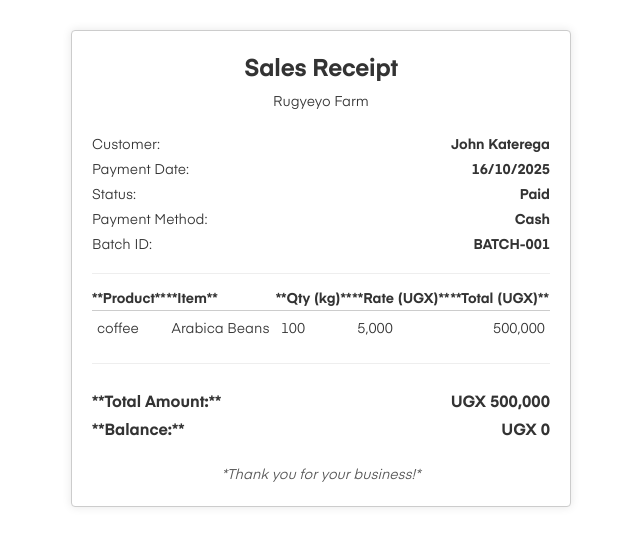
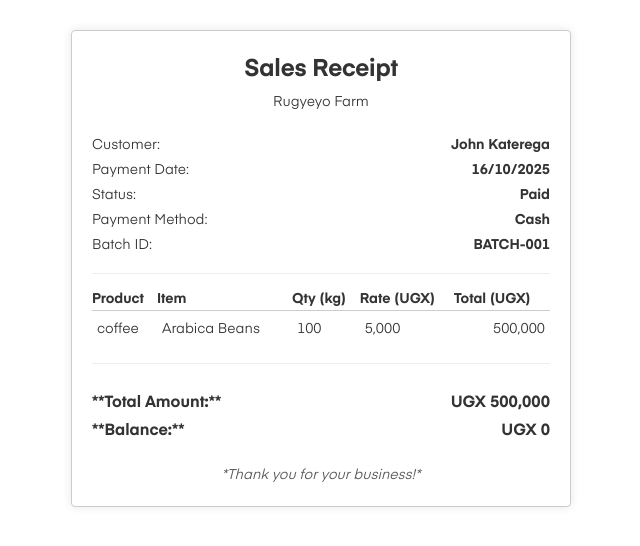
Before and after one commit to FARM-3/farm-web, a React (Vite) app: page /receipt in a window 1280 px wide. Shown: the top 546 px of the page, without its empty margins (319-959 px from the left). Built offline with nearby package versions, Linux system fonts and the light colour scheme; sample sign-in values are in the browser's storage.

Commit message:
removed astarics in the itemized lits table section

```diff
--- a/src/pages/receipt.jsx
+++ b/src/pages/receipt.jsx
@@ -64,11 +64,11 @@ const Receipt = () => {
       <table style={styles.itemTable}>
         <thead>
           <tr style={styles.tableHeaderRow}>
-            <th>**Product**</th>
-            <th>**Item**</th>
-            <th>**Qty (kg)**</th>
-            <th>**Rate (UGX)**</th>
-            <th>**Total (UGX)**</th>
+            <th>Product</th>
+            <th>Item</th>
+            <th>Qty (kg)</th>
+            <th>Rate (UGX)</th>
+            <th>Total (UGX)</th>
           </tr>
         </thead>
         <tbody>
```
